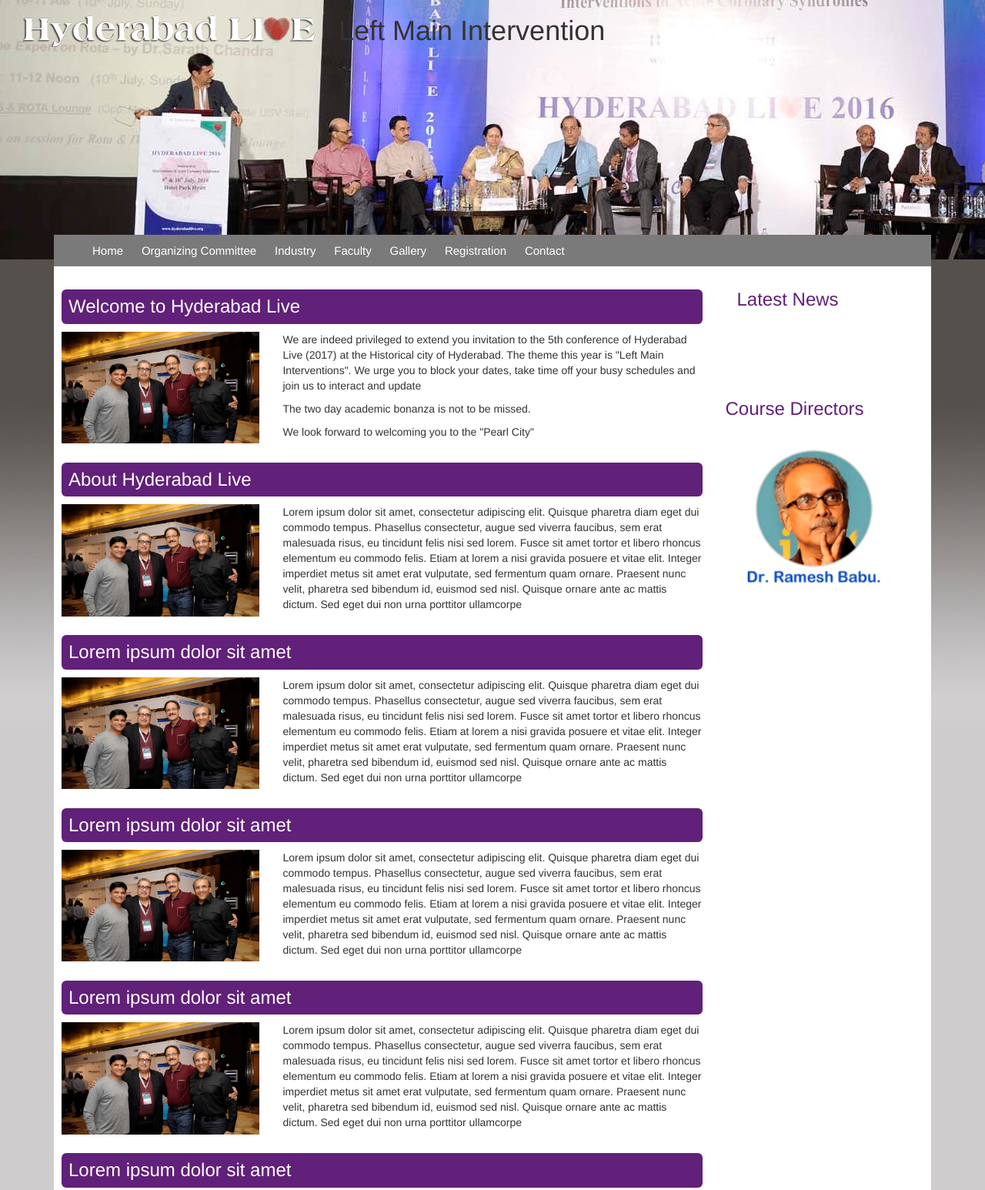
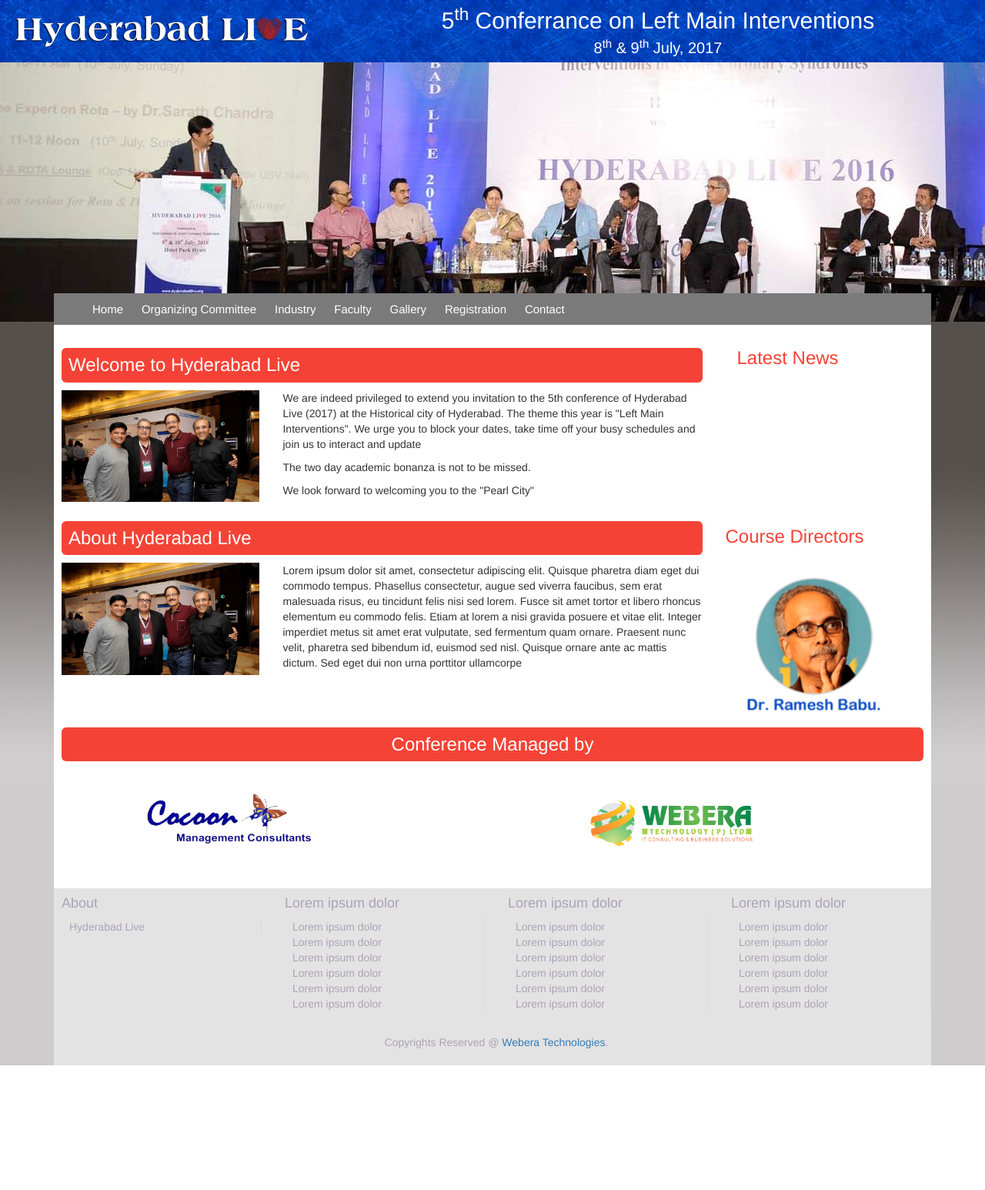
Before and after one commit to kuladeep93/hydlive, a plain HTML site: page index.html in a window 1280 px wide. Shown: the top 1546 px of the page at 77% size. After the commit the page ends 1384 px from the top, so only its background shows below. Drawn offline with Linux system fonts and the light colour scheme.

Commit message:
changes from user in navbar and color

```diff
--- a/css/stylesheets.css
+++ b/css/stylesheets.css
@@ -6,22 +6,33 @@ a:hover,a:focus,a:active{text-decoration: none;}
 
 /*******************common css*****************/
 
-body{
+#body-section{
     background: #cecccd url('../images/hdaderimg3.jpg') no-repeat;
+    padding-top: 300px;
+    margin-top: -5px;
 }
 /******************header section***********************/
 
-#header{
-    height: 300px;
+#header-section{
     display: inline-block;
+    background: url('../images/bg_1.gif');
+    width: 100%;
 }
-#header img{
-    float: left;
-    padding: 20px 30px;
+.media-object{
+    padding: 20px;
 }
-#header h1{
-    float: right
+.media-body{
+    color: #fff;
+    font-size: 20px;
 }
+.media-body h3{
+    padding-top: 10px;
+    font-size: 30px;
+}
+.media-body{
+    text-align: center;
+}
+
 #navbar-section{
     background-color: #7b7a7b;
 }
@@ -36,10 +47,10 @@ body{
     font-size: 15px;
 }
 #navbar-section ul li:hover{
-    background-color: #612079;
+    background-color: #F44336;
 }
 #navbar-section ul li a{
-      color: #fff;
+    color: #fff;
 }
 
 
@@ -50,11 +61,12 @@ body{
     padding: 10px;
 }
 marquee{
-    color: #612079;
+    color: #F44336;
     font-weight: bold;
+    height: 170px;
 }
 .headder-item{
-    background-color: #612079;
+    background-color: #F44336;
     border-radius: 6px;
     color: #fff;
 }
@@ -69,7 +81,8 @@ marquee{
 
 }
 #organisers img{
-    width: 100%;
+    width: 60%;
+    padding-left: 20%;
 }
 #organisers .headder-item h3{
     text-align: center;
@@ -91,7 +104,7 @@ marquee{
 
 /************************course directors section***********************/
 #course-directors h3{
-    color: #612079;
+    color: #F44336;
 }
 #course-directors img{
     padding-left: 10%;
--- a/index.html
+++ b/index.html
@@ -15,10 +15,20 @@ and open the template in the editor.
         <link rel="stylesheet" href="css/stylesheets.css"/>
     </head>
     <body>
-        <div id="header">
-            <img src="images/hyderabad-live.png"/>
-            <h1>Left Main Intervention</h1>
+        <section id="header-section">
+            <div class="media">
+                <div class="media-left">
+                    <a href="#">
+                        <img class="media-object" src="images/hyderabad-live.png" alt="hyderabad live logo">
+                    </a>
                 </div>
+                <div class="media-body">
+                    <h3 class="media-heading">5<sup>th</sup> Conferrance on Left Main Interventions</h3>
+                    <span> 8<sup>th</sup> &amp; 9<sup>th</sup> July, 2017</span>
+                </div>
+            </div>
+        </section>
+        <section id="body-section">
             <div class="container">
                 <div id="navbar-section">
                     <ul>
@@ -62,76 +72,11 @@ and open the template in the editor.
                                     <p>Lorem ipsum dolor sit amet, consectetur adipiscing elit. Quisque pharetra diam eget dui commodo tempus. Phasellus consectetur, augue sed viverra faucibus, sem erat malesuada risus, eu tincidunt felis nisi sed lorem. Fusce sit amet tortor et libero rhoncus elementum eu commodo felis. Etiam at lorem a nisi gravida posuere et vitae elit. Integer imperdiet metus sit amet erat vulputate, sed fermentum quam ornare. Praesent nunc velit, pharetra sed bibendum id, euismod sed nisl. Quisque ornare ante ac mattis dictum. Sed eget dui non urna porttitor ullamcorpe</p>
                                 </div>
                             </div>
-                        <div class="row data-section">
-                            <div class="col-xs-12">
-                                <div class="headder-item">
-                                    <h3>Lorem ipsum dolor sit amet</h3>
-                                </div>
-                            </div>
-                            <div class="col-md-4">
-                                <img src="images/headerimg1.jpg"/>
-                            </div>
-                            <div class="col-md-8">
-                                <p>Lorem ipsum dolor sit amet, consectetur adipiscing elit. Quisque pharetra diam eget dui commodo tempus. Phasellus consectetur, augue sed viverra faucibus, sem erat malesuada risus, eu tincidunt felis nisi sed lorem. Fusce sit amet tortor et libero rhoncus elementum eu commodo felis. Etiam at lorem a nisi gravida posuere et vitae elit. Integer imperdiet metus sit amet erat vulputate, sed fermentum quam ornare. Praesent nunc velit, pharetra sed bibendum id, euismod sed nisl. Quisque ornare ante ac mattis dictum. Sed eget dui non urna porttitor ullamcorpe</p>
-                            </div>
-                        </div>
-                        <div class="row data-section">
-                            <div class="col-xs-12">
-                                <div class="headder-item">
-                                    <h3>Lorem ipsum dolor sit amet</h3>
-                                </div>
-                            </div>
-                            <div class="col-md-4">
-                                <img src="images/headerimg1.jpg"/>
-                            </div>
-                            <div class="col-md-8">
-                                <p>Lorem ipsum dolor sit amet, consectetur adipiscing elit. Quisque pharetra diam eget dui commodo tempus. Phasellus consectetur, augue sed viverra faucibus, sem erat malesuada risus, eu tincidunt felis nisi sed lorem. Fusce sit amet tortor et libero rhoncus elementum eu commodo felis. Etiam at lorem a nisi gravida posuere et vitae elit. Integer imperdiet metus sit amet erat vulputate, sed fermentum quam ornare. Praesent nunc velit, pharetra sed bibendum id, euismod sed nisl. Quisque ornare ante ac mattis dictum. Sed eget dui non urna porttitor ullamcorpe</p>
-                            </div>
-                        </div>
-                        <div class="row data-section">
-                            <div class="col-xs-12">
-                                <div class="headder-item">
-                                    <h3>Lorem ipsum dolor sit amet</h3>
-                                </div>
-                            </div>
-                            <div class="col-md-4">
-                                <img src="images/headerimg1.jpg"/>
-                            </div>
-                            <div class="col-md-8">
-                                <p>Lorem ipsum dolor sit amet, consectetur adipiscing elit. Quisque pharetra diam eget dui commodo tempus. Phasellus consectetur, augue sed viverra faucibus, sem erat malesuada risus, eu tincidunt felis nisi sed lorem. Fusce sit amet tortor et libero rhoncus elementum eu commodo felis. Etiam at lorem a nisi gravida posuere et vitae elit. Integer imperdiet metus sit amet erat vulputate, sed fermentum quam ornare. Praesent nunc velit, pharetra sed bibendum id, euismod sed nisl. Quisque ornare ante ac mattis dictum. Sed eget dui non urna porttitor ullamcorpe</p>
-                            </div>
-                        </div>
-                        <div class="row data-section">
-                            <div class="col-xs-12">
-                                <div class="headder-item">
-                                    <h3>Lorem ipsum dolor sit amet</h3>
-                                </div>
-                            </div>
-                            <div class="col-md-4">
-                                <img src="images/headerimg1.jpg"/>
-                            </div>
-                            <div class="col-md-8">
-                                <p>Lorem ipsum dolor sit amet, consectetur adipiscing elit. Quisque pharetra diam eget dui commodo tempus. Phasellus consectetur, augue sed viverra faucibus, sem erat malesuada risus, eu tincidunt felis nisi sed lorem. Fusce sit amet tortor et libero rhoncus elementum eu commodo felis. Etiam at lorem a nisi gravida posuere et vitae elit. Integer imperdiet metus sit amet erat vulputate, sed fermentum quam ornare. Praesent nunc velit, pharetra sed bibendum id, euismod sed nisl. Quisque ornare ante ac mattis dictum. Sed eget dui non urna porttitor ullamcorpe</p>
-                            </div>
-                        </div>
-                        <div class="row data-section">
-                            <div class="col-xs-12">
-                                <div class="headder-item">
-                                    <h3>Lorem ipsum dolor sit amet</h3>
-                                </div>
-                            </div>
-                            <div class="col-md-4">
-                                <img src="images/headerimg1.jpg"/>
-                            </div>
-                            <div class="col-md-8">
-                                <p>Lorem ipsum dolor sit amet, consectetur adipiscing elit. Quisque pharetra diam eget dui commodo tempus. Phasellus consectetur, augue sed viverra faucibus, sem erat malesuada risus, eu tincidunt felis nisi sed lorem. Fusce sit amet tortor et libero rhoncus elementum eu commodo felis. Etiam at lorem a nisi gravida posuere et vitae elit. Integer imperdiet metus sit amet erat vulputate, sed fermentum quam ornare. Praesent nunc velit, pharetra sed bibendum id, euismod sed nisl. Quisque ornare ante ac mattis dictum. Sed eget dui non urna porttitor ullamcorpe</p>
-                            </div>
-                        </div>
                         </div>
                         <div class="col-md-3" id="course-directors">
                             <div class="container-fluid">
                                 <h3>Latest News</h3>
-                            <marquee direction="up" scrolldelay="300">Lorem ipsum dolor sit amet, consectetur adipiscing elit. Quisque pharetra diam eget dui commodo tempus. <br></marquee>
+                                <marquee direction="up" scrolldelay="300">Lorem ipsum dolor sit <br>amet, consectetur adipiscing elit. Quisque pharetra diam eget dui commodo tempus. <br></marquee>
                             </div>
                             <h3>Course Directors</h3>
                             <div class="slider-img">
@@ -207,8 +152,7 @@ and open the template in the editor.
                     </div>
                 </div>
             </div>
-
-
+        </section>
         <script src="js/assests/jquery-2.2.3.min.js"></script>
         <script src="js/assests/bootstrap.min.js"></script>
         <script src="js/assests/slick.min.js"></script>
```
Also changed, not shown: images/bg_1.gif (added). Lines whose indentation alone changed are shown as unchanged.
